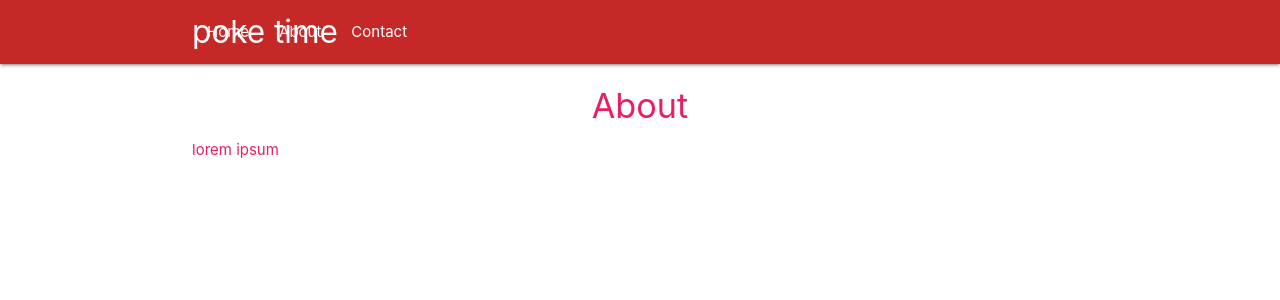
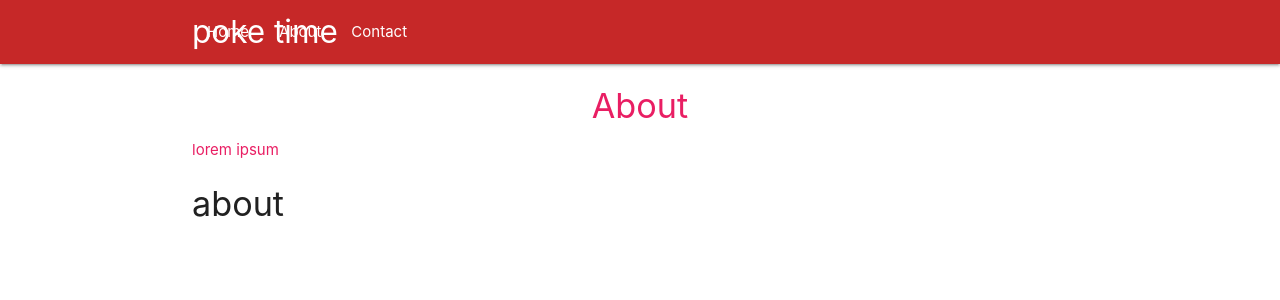
Before and after one commit to Kriti-bit/React-Redux, a React (Create React App) app in the folder myapp/: page /about in a window 1280 px wide. Shown: the top 300 px of the page. Built offline with nearby package versions, Linux system fonts and the light colour scheme.

Commit message:
#30 Route Params

```diff
--- a/myapp/src/App.js
+++ b/myapp/src/App.js
@@ -4,6 +4,8 @@
 import Home from './components/Home'
 import About from './components/About'
 import Contact from './components/Contact'
+import Post from './components/Post'
+
 class App extends Component {
     render() {
         return (
@@ -13,6 +15,7 @@
                 <Route exact path = '/' component = {Home}/>
                 <Route path = '/about' component = {About}/>
                 <Route path = '/contact' component = {Contact}/>
+                <Route path = "/:post_id" component={Post}/>
             </div>
             </BrowserRouter>
         );
--- /dev/null
+++ b/myapp/src/components/Post.js
@@ -0,0 +1,24 @@
+import React, { Component } from 'react'
+
+class Post extends Component {
+    state = {
+        id : null
+    }
+
+    componentDidMount(){
+        let id = this.props.match.params.post_id;
+        this.setState({
+            id : id
+        })
+    }
+
+    render(){
+        return (
+            <div className = "container">
+                <h4> {this.state.id} </h4>
+            </div>
+        )
+    }
+}
+
+export default Post
```
